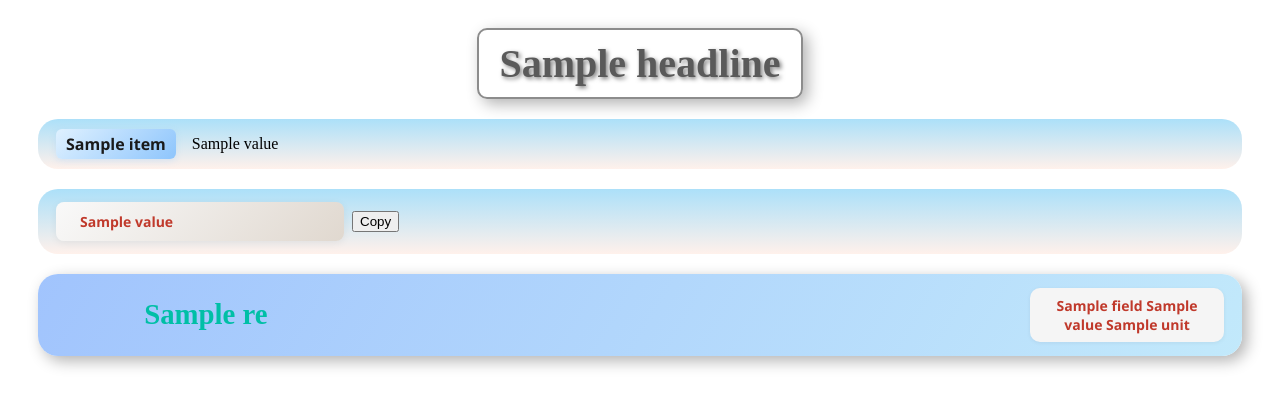
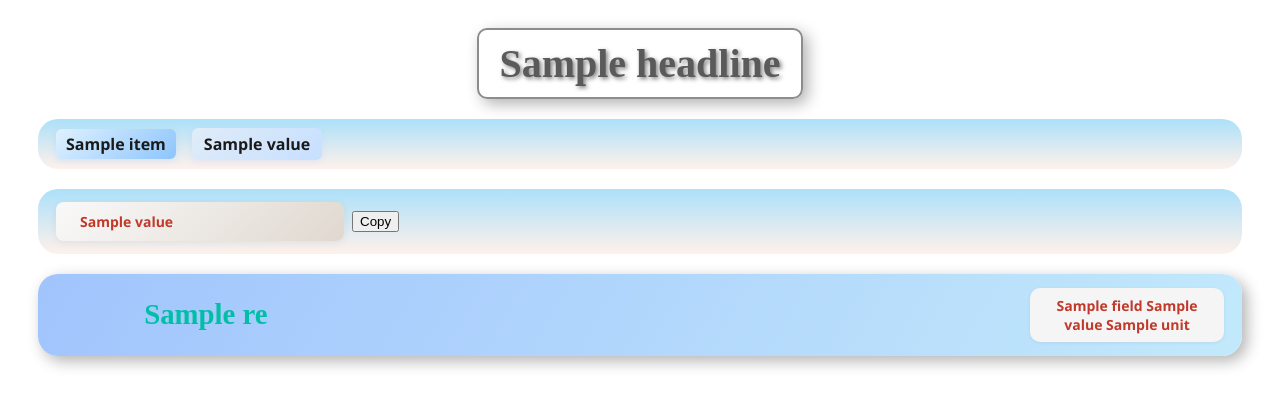
Before and after one commit to PlaxtonFlarion/MemNova, a Python web app: template schematic/templates/unity_template.html in a window 1280 px wide. Shown: the top 407 px of the page. Run offline with Jinja, Linux system fonts and the light colour scheme; the template is opened without the code that fills it: most values are stand-ins (such as "Sample title", 1, 10 or a date in 2020).

Commit message:
bug fixes

```diff
--- a/schematic/templates/unity_template.html
+++ b/schematic/templates/unity_template.html
@@ -380,19 +380,15 @@ This file is licensed under the Memrix :: 记忆星核 License. See the LICENSE.
         }
 
         .refer {
-            display: inline-block;
             padding: 5px 12px;
-            margin: 4px 6px 4px 0;
-            font-size: 13px;
             font-weight: 600;
             color: #1a1a1a;
-            border-radius: 8px;
+            border-radius: 6px;
             white-space: nowrap;
             background: linear-gradient(135deg, #e0ecf8 0%, #c7dfff 100%);
             box-shadow: 0 2px 6px rgba(150, 180, 255, 0.15);
             font-family: 'Segoe UI', 'Helvetica Neue', sans-serif;
             transition: all 0.3s ease;
-            user-select: none;
         }
         .refer:hover {
             background: linear-gradient(135deg, #c2dbff 0%, #a7c3f5 100%);
@@ -420,7 +416,7 @@ This file is licensed under the Memrix :: 记忆星核 License. See the LICENSE.
                 </div>
                 <div class="schema-msg">
                     {% for i in item.value %}
-                        <p>{{ i }}</p>
+                        <p class="refer">{{ i }}</p>
                     {% endfor %}
                 </div>
             </div>
```
